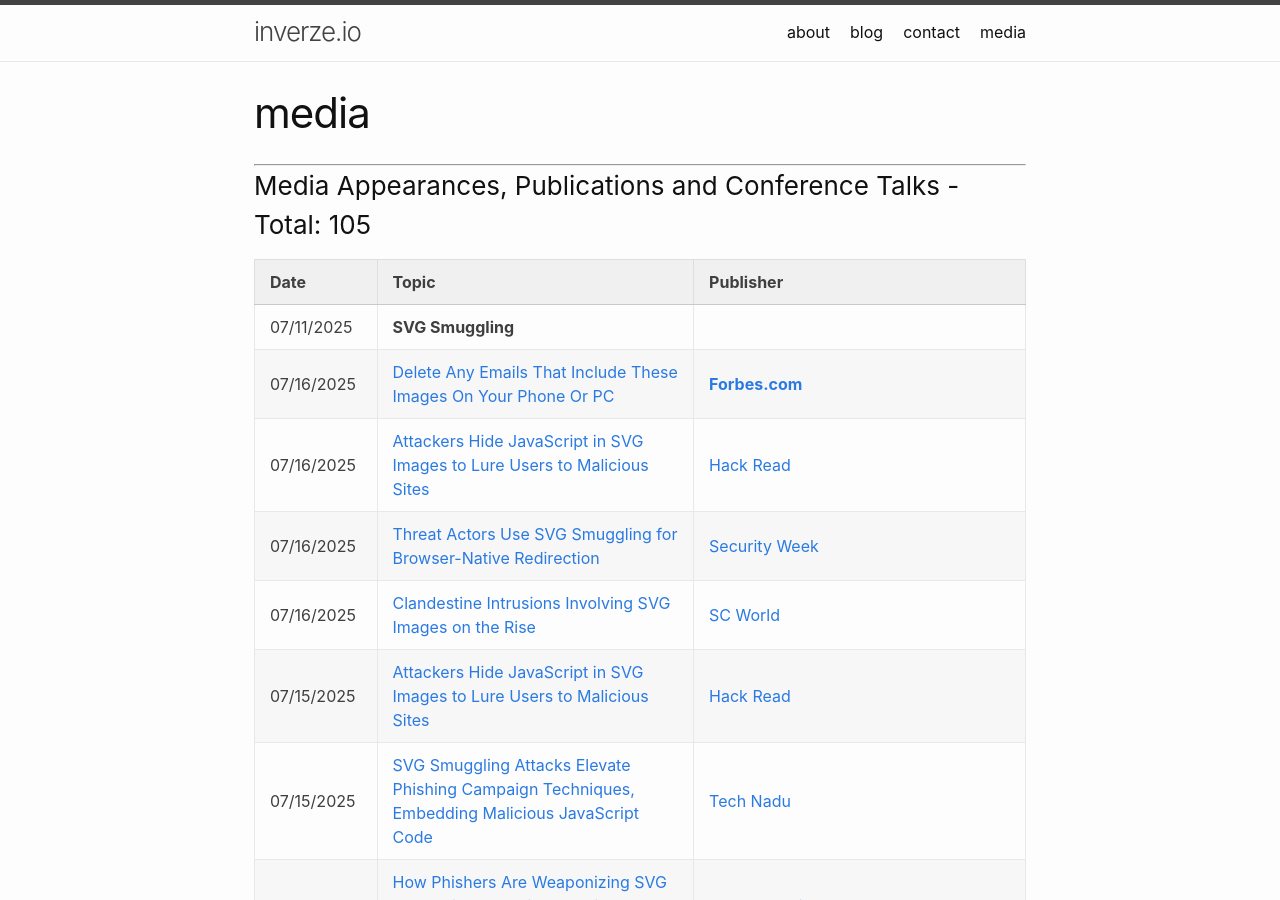
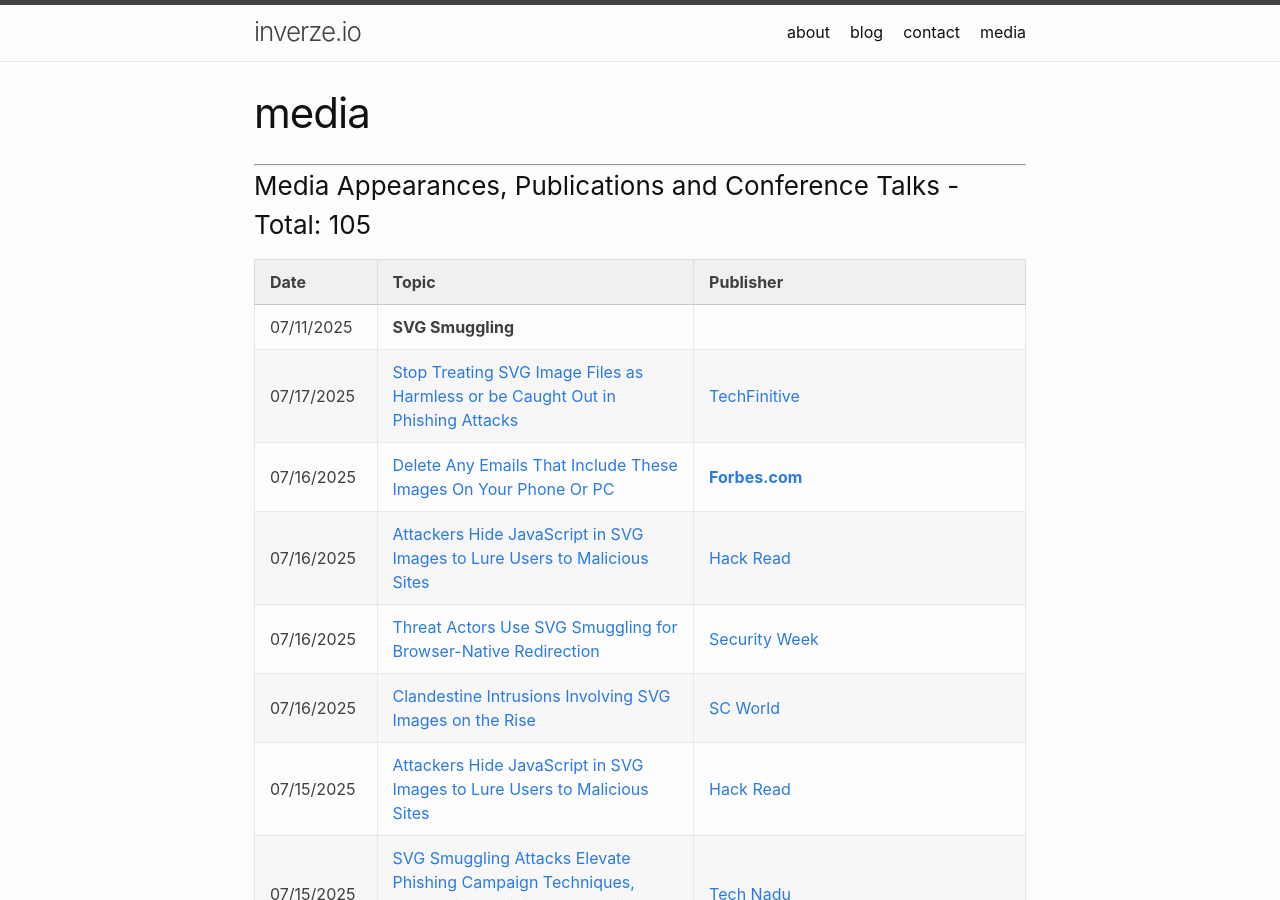
Before and after one commit to inverzeio/blog, a Jekyll site: the page built from media.md, in a window 1280 px wide and 900 px high. Built offline with Jekyll 4.4.1, drawn with Linux system fonts in a browser that asks for light colours.

Commit message:
Update media.md

```diff
--- a/media.md
+++ b/media.md
@@ -10,6 +10,7 @@
 | Date | Topic | Publisher |
 | ------------- | :------------- | :------------- |
 | 07/11/2025 | **SVG Smuggling** |
+| 07/17/2025 | [Stop Treating SVG Image Files as Harmless or be Caught Out in Phishing Attacks](https://www.techfinitive.com/stop-treating-svg-image-files-as-harmless-or-be-caught-out-in-phishing-attacks/) | [TechFinitive](https://www.techfinitive.com/) |
 | 07/16/2025 | [Delete Any Emails That Include These Images On Your Phone Or PC](https://www.forbes.com/sites/zakdoffman/2025/07/16/delete-any-emails-on-your-phone-or-pc-that-include-these-images/) | [**Forbes.com**](https://www.forbes.com) |
 | 07/16/2025 | [Attackers Hide JavaScript in SVG Images to Lure Users to Malicious Sites](https://hackread.com/attackers-hide-javascript-svg-images-malicious-sites/) | [Hack Read](https://hackread.com/) |
 | 07/16/2025 | [Threat Actors Use SVG Smuggling for Browser-Native Redirection](https://www.securityweek.com/threat-actors-use-svg-smuggling-for-browser-native-redirection/) | [Security Week](https://www.securityweek.com) |
```
